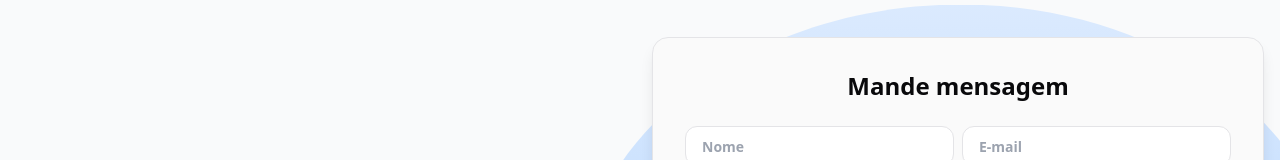
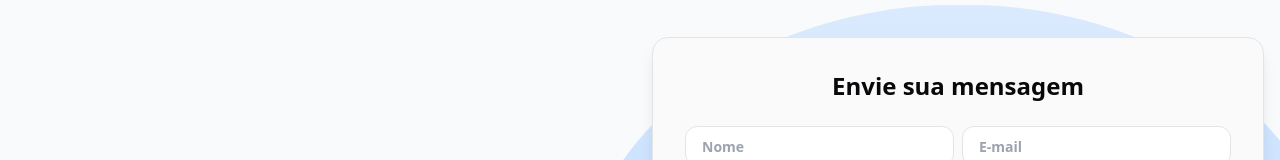
Before and after one commit to atmoutsourcing/toop-landing-page, a Next.js app: page /contacts in a window 1280 px wide. Shown: the part 151-311 px from the top of the page. Built offline with nearby package versions, Linux system fonts and the light colour scheme.

Commit message:
modal title

```diff
--- a/src/app/contacts/page.tsx
+++ b/src/app/contacts/page.tsx
@@ -96,7 +96,7 @@ export default function Contacts() {
         <div className="inset-0 z-10 flex items-center justify-center">
           <div className="bg-b-zinc-200 min-w-399 min-h-550 h-auto max-h-[550px] w-auto max-w-[652px] flex-col rounded-2xl border bg-zinc-50 p-8 shadow-lg dark:bg-shapePrimary md:h-[550px] md:w-[612px]">
             <h1 className="flex justify-center text-2xl font-bold">
-              Mande mensagem
+              Envie sua mensagem
             </h1>
 
             <form
```
